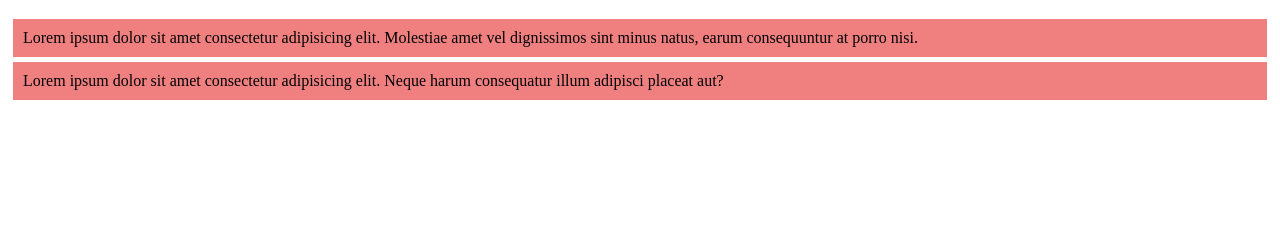
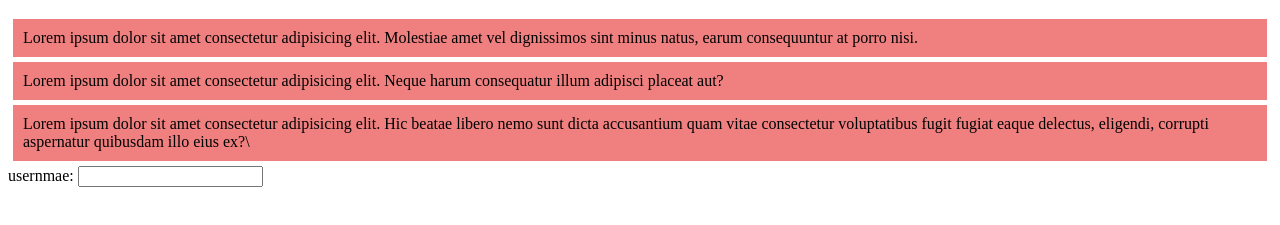
Before and after one commit to IamLikhon1/my-third-repo, a plain HTML site: page index.html in a window 1280 px wide. Shown: the part 61-286 px from the top of the page. Drawn offline with Linux system fonts and the light colour scheme.

Commit message:
my new 3rd repo

```diff
--- a/index.html
+++ b/index.html
@@ -11,6 +11,8 @@
     <h1>My third repo</h1>
     <p>Lorem ipsum dolor sit amet consectetur adipisicing elit. Molestiae amet vel dignissimos sint minus natus, earum consequuntur at porro nisi.</p>
     <p>Lorem ipsum dolor sit amet consectetur adipisicing elit. Neque harum consequatur illum adipisci placeat aut?</p>
+    <p>Lorem ipsum dolor sit amet consectetur adipisicing elit. Hic beatae libero nemo sunt dicta accusantium quam vitae consectetur voluptatibus fugit fugiat eaque delectus, eligendi, corrupti aspernatur quibusdam illo eius ex?\</p>
+   usernmae: <input type="text">
 
 </body>
 </html>
```
